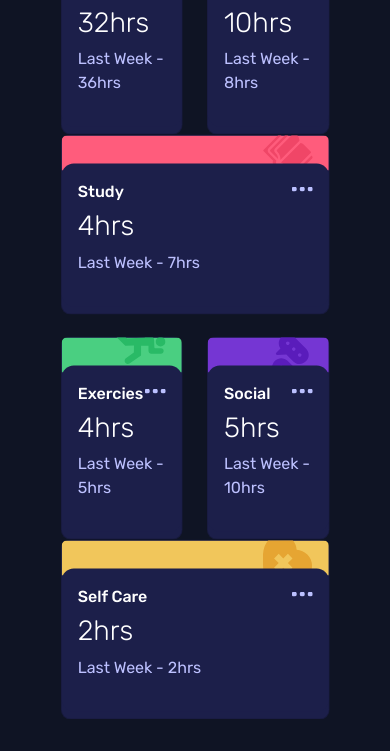
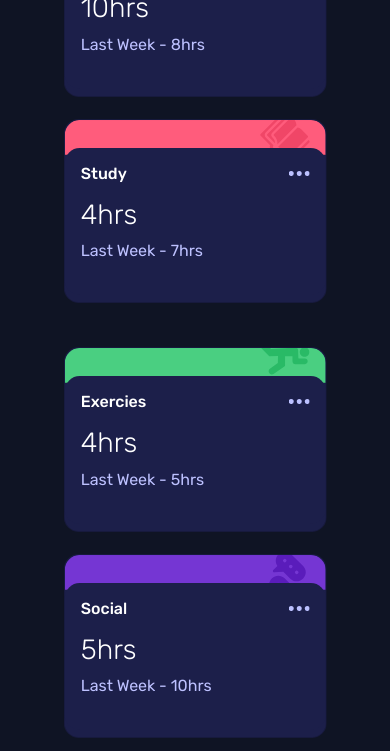
Before and after one commit to ashish-tiwari98/Time-tracking-dashboard, a plain HTML site: page index.html in a window 390 px wide. Shown: the part 241-992 px from the top of the page. Before the commit the page ends 960 px from the top, so only its background shows below. Drawn offline with nearby package versions, Linux system fonts and the light colour scheme.

Commit message:
mobile design complete

```diff
--- a/index.js
+++ b/index.js
@@ -7,7 +7,6 @@ $(".tabs").click(function(){
   var id=$(this).attr("id");
   for(var i=1;i<=6;i++){
     var data1=data[i];
-    console.log(data1.timeframes[id].current);
     $(present[i-1]).text(data1.timeframes[id].current+"hrs");
     $(previous[i-1]).text("Last Week - "+data1.timeframes[id].previous+"hrs");
   }
--- a/styles.css
+++ b/styles.css
@@ -19,17 +19,18 @@ body{
 
 .container{
     width:75%;
+    padding:15px;
 }
 
 .card{
     background-color: hsl(235, 46%, 20%);
     height:100%;
-    border-radius:10px;
+    border-radius:15px;
 }
 
 .col-sm-3 .card-header{
     height:80%;
-    border-radius:12px !important;
+    border-radius:15px !important;
 }
 
 .bottom{
@@ -39,11 +40,12 @@ body{
 .col-sm-9 .card-header{
     height:35px;
     overflow:hidden;
+    border-radius:15px 15px 0 0  !important;
 }
 
 .col-sm-9 .card-body {
     background-color: hsl(235, 46%, 20%);
-    border-radius: 12px !important;
+    border-radius: 15px !important;
     position: relative;
     top:-7px;
 }
@@ -134,7 +136,7 @@ a.selected{
     background-color: hsl(43, 84%, 65%);
 }
 
-.duration, .previous{
+.card{
     -webkit-animation: fadein 2s; /* Safari, Chrome and Opera > 12.1 */
        -moz-animation: fadein 2s; /* Firefox < 16 */
         -ms-animation: fadein 2s; /* Internet Explorer */
@@ -170,3 +172,27 @@ a.selected{
     from { opacity: 0; }
     to   { opacity: 1; }
 }
+
+@media only screen and (max-width:792px ){
+    .col-sm-3,.col-sm-9{
+        width: 100%;
+    }
+    .col-sm-9{
+        margin-top:22px;
+    }
+
+}
+
+@media only screen and (max-width:564px){
+    .row{
+        display: block;
+    }
+
+    .col{
+        margin-bottom: 22px;
+    }
+
+    *{
+        overflow:scroll;
+    }
+}
```
